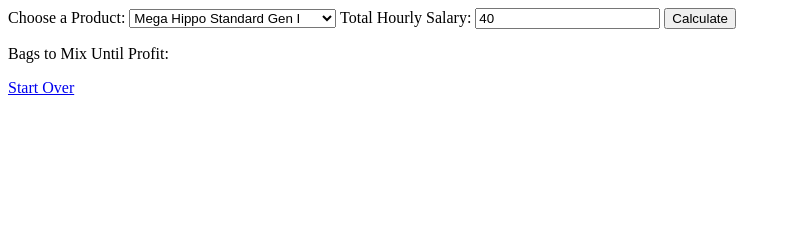
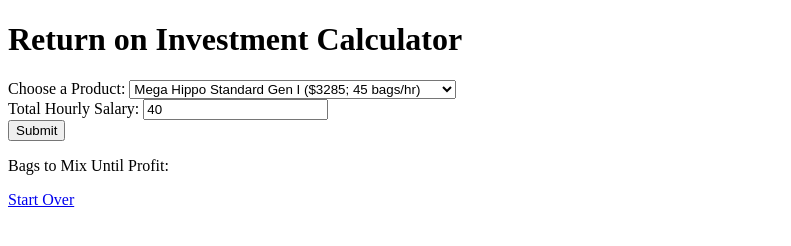
Before and after one commit to Caleforty/roicalculators, a plain HTML site: page index.html in a window 1280 px wide. Shown: the whole page, without its empty margins (0-791 px from the left). Drawn offline with Linux system fonts and the light colour scheme.

Commit message:
Update index.html

```diff
--- a/index.html
+++ b/index.html
@@ -7,26 +7,28 @@
     <link rel="stylesheet" href="styles.css">
 </head>
 <body>
+    <div class="container">
+        <h1>Return on Investment Calculator</h1>
         <div class="calculator">
-        <div id="form">
+            <div class="input-group">
                 <label for="product">Choose a Product:</label>
                 <select id="product">
-                <option value="3285-45">Mega Hippo Standard Gen I</option>
-                <option value="3999-45">Mega Hippo Heavy Duty Gen II</option>
-                <option value="1972-30">Pelican Mixer</option>
-                <option value="1363-26">Pelican Cart Kit</option>
-                <option value="689-20">Badger</option>
+                    <option value="3285,45">Mega Hippo Standard Gen I ($3285; 45 bags/hr)</option>
+                    <option value="3999,45">Mega Hippo Heavy Duty Gen II ($3999; 45 bags/hr)</option>
+                    <option value="1972,30">Pelican Mixer ($1972; 30 bags/hr)</option>
+                    <option value="1363,26">Pelican Cart Kit ($1363; 26 bags/hr)</option>
+                    <option value="689,20">Badger ($689; 20 bags/hr)</option>
                 </select>
-
-            <label for="hourlySalary">Total Hourly Salary:</label>
-            <input type="number" id="hourlySalary" value="40">
-
-            <button id="submit">Calculate</button>
             </div>
-
+            <div class="input-group">
+                <label for="salary">Total Hourly Salary:</label>
+                <input type="number" id="salary" value="40">
+            </div>
+            <button id="calculate">Submit</button>
             <div id="result" class="hidden">
-            <p>Bags to Mix Until Profit: <span id="bagsToMix" style="color: red;"></span></p>
-            <a href="#" id="startOver">Start Over</a>
+                <p>Bags to Mix Until Profit: <span id="bags-result" class="red"></span></p>
+                <a href="#" id="start-over">Start Over</a>
+            </div>
         </div>
     </div>
     <script src="script.js"></script>
```
Lines whose indentation alone changed are shown as unchanged.
